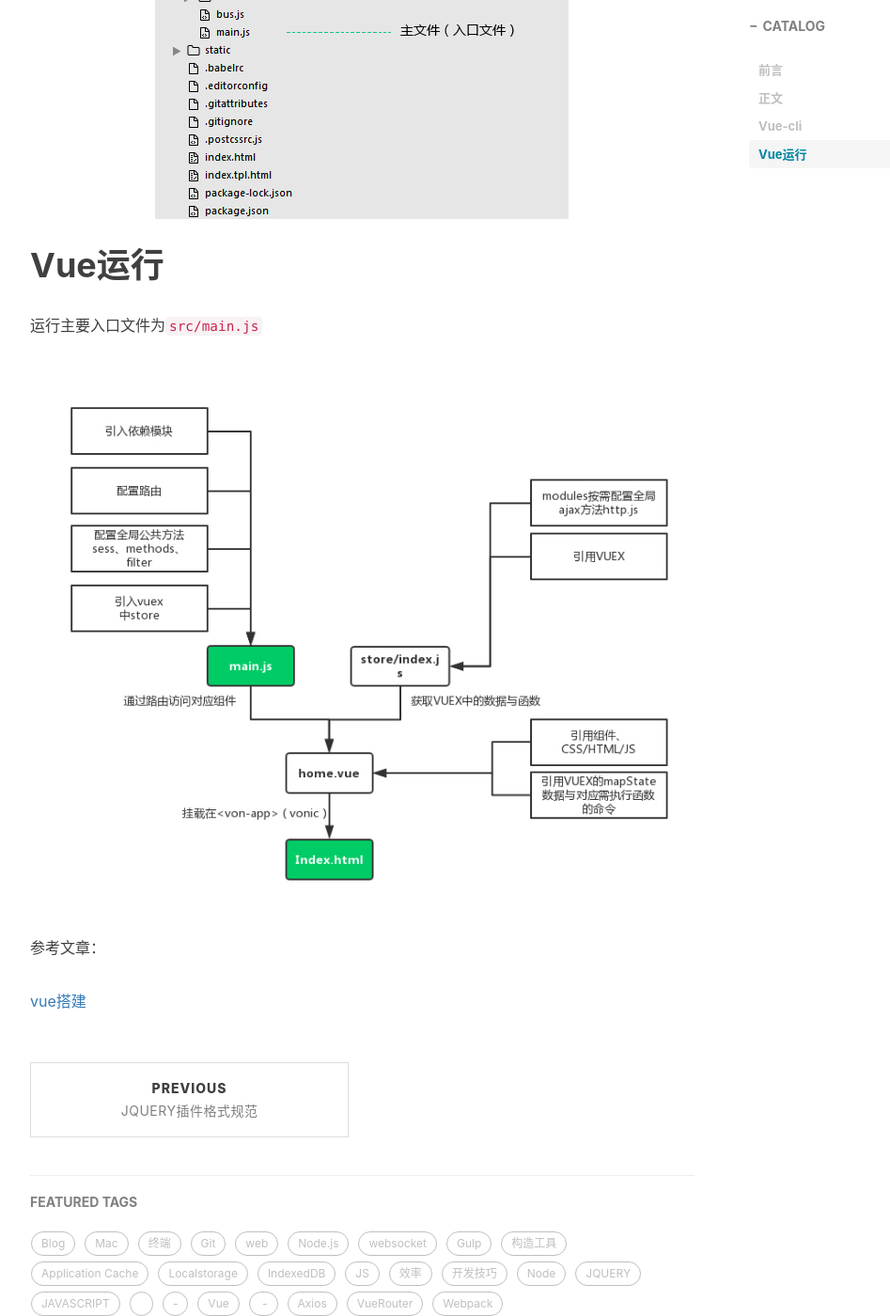
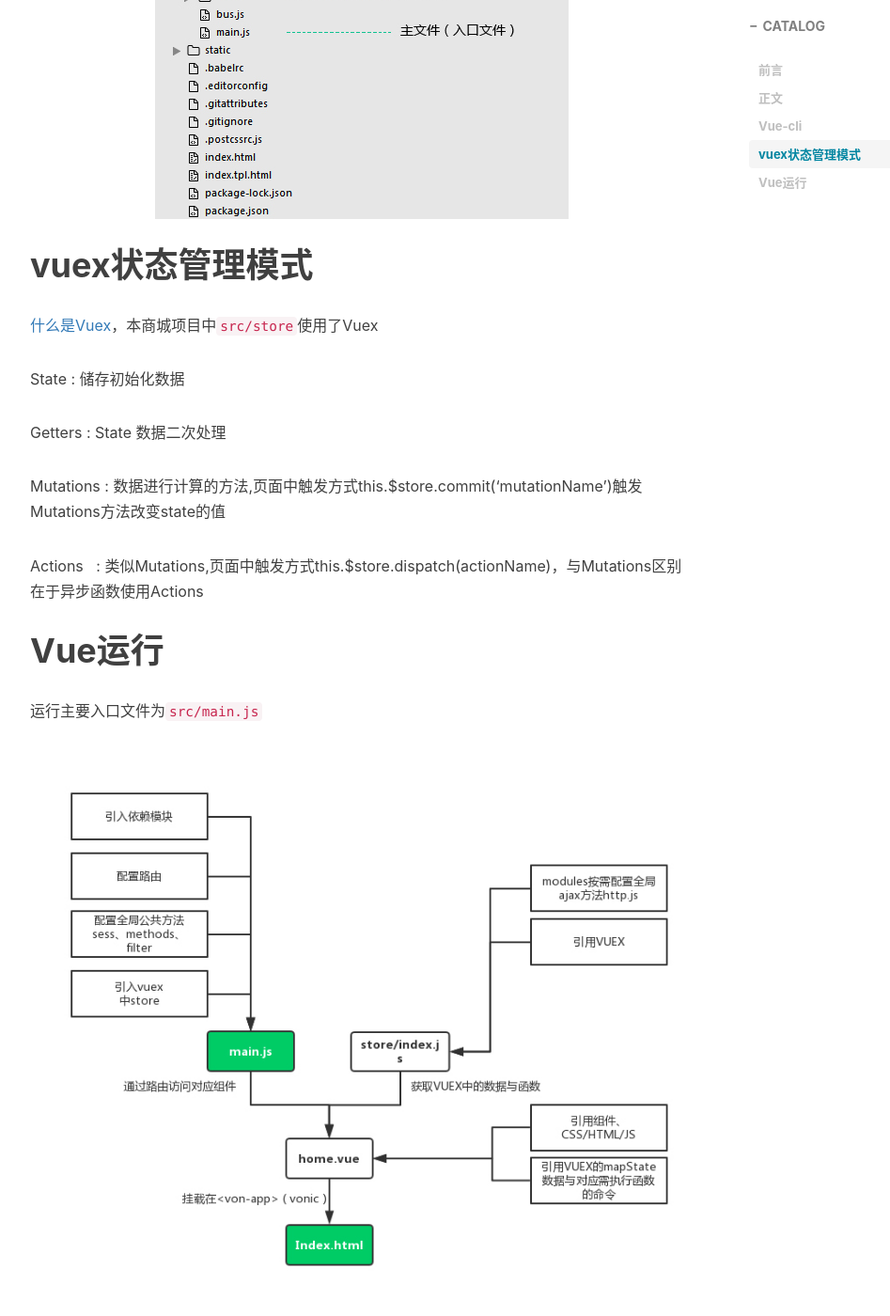
Before and after one commit to devin-huang/devin-huang.github.io, a Jekyll site: the page built from _posts/2018-03-01-Vue全家桶+webpack搭建商城项目.md, in a window 1280 px wide and 1400 px high, scrolled down 2361 px. Shown: the whole window at 94% size, without its empty margins (233-1180 px from the left). Built offline with Jekyll 4.4.1, drawn with Linux system fonts in a browser that asks for light colours; nearby versions of some CDN libraries; comment, search, counter and statistics services are not loaded.

Commit message:
Update 2018-03-01-Vue全家桶+webpack搭建商城项目.md

```diff
--- a/_posts/2018-03-01-Vue全家桶+webpack搭建商城项目.md
+++ b/_posts/2018-03-01-Vue全家桶+webpack搭建商城项目.md
@@ -36,6 +36,18 @@ tags:
 
 ![](/img/pubilc/path.jpg)
 
+# vuex状态管理模式
+
+[什么是Vuex](https://www.cnblogs.com/kbnet/p/6938693.html)，本商城项目中`src/store`使用了Vuex
+
+State      : 储存初始化数据
+
+Getters    : State 数据二次处理
+
+Mutations  : 数据进行计算的方法,页面中触发方式this.$store.commit('mutationName')触发Mutations方法改变state的值
+
+Actions    : 类似Mutations,页面中触发方式this.$store.dispatch(actionName)，与Mutations区别在于异步函数使用Actions
+
 # Vue运行
 
 运行主要入口文件为`src/main.js`
```
Also changed, not shown: other parts of _posts/2018-03-01-Vue全家桶+webpack搭建商城项目.md (+1 -9 lines).
